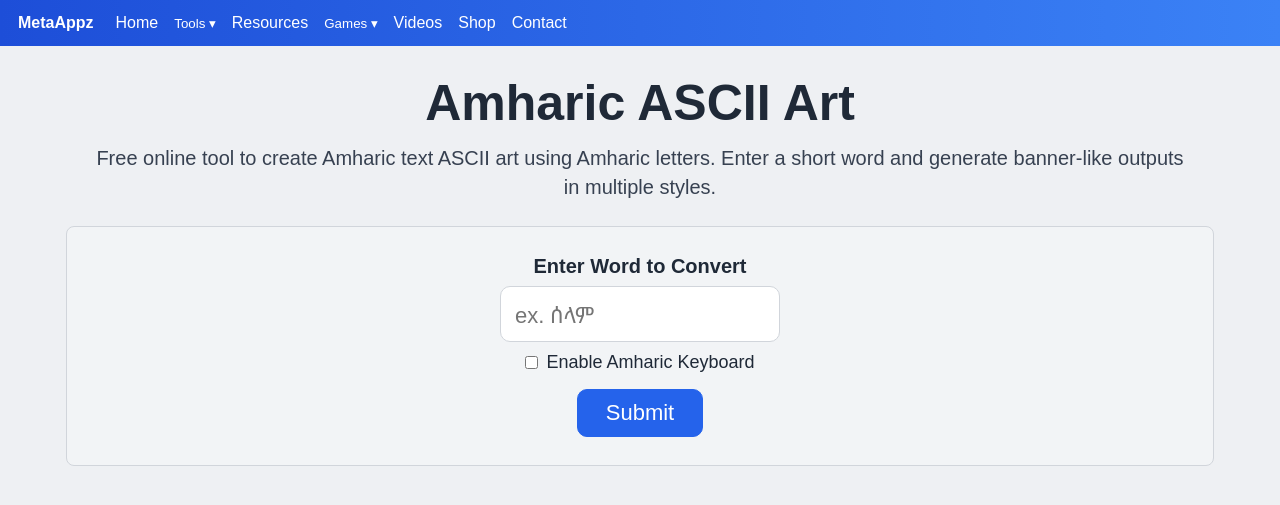
After one commit to samuelabera21/Samuel_AI_Tools_App, a Flask app: page /Tools/Amharic_To_ASCII_Art in a window 1280 px wide. The commit adds this page. Shown: the top 505 px of the page. Run offline with Flask 3, Linux system fonts and the light colour scheme.

Commit message:
Amharic ASCII Art

```diff
--- a/app.py
+++ b/app.py
@@ -29,6 +29,7 @@ from tools.ethiopian_date_converter.service import (
     to_ethiopian_payload,
     to_gregorian_payload,
 )
+from tools.amharic_ascii_art.service import generate_amharic_ascii_art
 
 app = Flask(__name__)
 SHORT_LINK_PUBLIC_BASE_URL = os.getenv("SHORT_LINK_PUBLIC_BASE_URL", "https://መ.com")
@@ -76,6 +77,11 @@ def amharic_link_shortner_page():
 @app.route("/Tools/Ethiopian_Date_Converter")
 def ethiopian_date_converter_page():
     return render_template("ethiopian_date_converter.html")
+
+
+@app.route("/Tools/Amharic_To_ASCII_Art")
+def amharic_ascii_art_page():
+    return render_template("amharic_ascii_art.html")
 
 
 @app.route("/Tools/Amharic_OCR", methods=["GET", "POST"])
@@ -433,6 +439,19 @@ def ethiopian_date_calculator_api():
         return jsonify({"error": "Unexpected server error while calculating Ethiopian date."}), 500
 
 
+@app.route("/api/amharic-ascii-art", methods=["POST"])
+def amharic_ascii_art_api():
+    payload = request.get_json(silent=True) or {}
+    text = str(payload.get("text", "")).strip()
+
+    try:
+        return jsonify(generate_amharic_ascii_art(text))
+    except ValueError as exc:
+        return jsonify({"error": str(exc)}), 400
+    except Exception:
+        return jsonify({"error": "Unexpected server error while generating ASCII art."}), 500
+
+
 @app.route("/download", methods=["POST"])
 def download_text():
     text = request.form.get("text", "")
--- /dev/null
+++ b/static/css/amharic_ascii_art.css
@@ -0,0 +1,158 @@
+body {
+    background: #eef0f3;
+    color: #1f2937;
+}
+
+.page {
+    max-width: 1180px;
+    margin: 28px auto;
+    padding: 0 16px;
+}
+
+.title {
+    text-align: center;
+    font-size: 50px;
+    margin: 20px 0 12px;
+}
+
+.subtitle {
+    text-align: center;
+    max-width: 1100px;
+    margin: 0 auto 24px;
+    line-height: 1.45;
+    font-size: 20px;
+    color: #374151;
+}
+
+.card {
+    border: 1px solid #d1d5db;
+    border-radius: 8px;
+    background: #f2f4f6;
+    padding: 28px 24px;
+}
+
+.label {
+    display: block;
+    text-align: center;
+    margin: 0 0 8px;
+    font-weight: 700;
+    font-size: 20px;
+}
+
+#ascii-input {
+    width: 280px;
+    max-width: 100%;
+    display: block;
+    margin: 0 auto;
+    border: 1px solid #d1d5db;
+    border-radius: 10px;
+    padding: 12px 14px;
+    font-size: 22px;
+    color: #1f2937;
+    background: #fff;
+    font-family: "Abyssinica SIL", "Noto Sans Ethiopic", sans-serif;
+}
+
+#ascii-input:focus {
+    outline: 3px solid #bfdbfe;
+    border-color: #2563eb;
+}
+
+.switch-row {
+    width: fit-content;
+    display: flex;
+    align-items: center;
+    gap: 8px;
+    margin: 10px auto 0;
+    font-size: 18px;
+}
+
+.actions {
+    display: flex;
+    justify-content: center;
+    margin-top: 16px;
+}
+
+#submit-btn {
+    border: 1px solid #2563eb;
+    background: #2563eb;
+    color: #fff;
+    border-radius: 10px;
+    padding: 10px 28px;
+    font-size: 22px;
+    cursor: pointer;
+}
+
+.error {
+    margin: 14px auto 0;
+    max-width: 620px;
+    border: 1px solid #fecaca;
+    background: #fef2f2;
+    color: #b91c1c;
+    border-radius: 8px;
+    padding: 8px 12px;
+    font-size: 18px;
+}
+
+.result-wrap {
+    margin-top: 22px;
+    background: #bdd0ec;
+    border: 1px solid #a3bfdf;
+    border-radius: 8px;
+    padding: 16px;
+}
+
+.style-card + .style-card {
+    margin-top: 26px;
+}
+
+.style-head {
+    display: flex;
+    align-items: center;
+    gap: 8px;
+}
+
+.style-head h2 {
+    font-size: 26px;
+    color: #0f3a80;
+}
+
+.copy-btn {
+    width: 40px;
+    height: 40px;
+    border: 1px solid #2563eb;
+    border-radius: 8px;
+    background: #eff6ff;
+    color: #1d4ed8;
+    font-size: 20px;
+    cursor: pointer;
+}
+
+pre {
+    margin-top: 10px;
+    white-space: pre;
+    overflow-x: auto;
+    color: #133d80;
+    font-size: 22px;
+    line-height: 1.15;
+    font-family: "Abyssinica SIL", "Noto Sans Ethiopic", monospace;
+}
+
+.hidden {
+    display: none;
+}
+
+@media (max-width: 860px) {
+    .title {
+        font-size: 40px;
+    }
+
+    .subtitle {
+        font-size: 18px;
+    }
+
+    #submit-btn,
+    pre {
+        font-size: 18px;
+    }
+}
--- /dev/null
+++ b/static/js/amharic_ascii_art.js
@@ -0,0 +1,120 @@
+const asciiInput = document.getElementById("ascii-input");
+const keyboardToggle = document.getElementById("keyboard-toggle");
+const submitBtn = document.getElementById("submit-btn");
+const errorEl = document.getElementById("ascii-error");
+const resultWrap = document.getElementById("result-wrap");
+const style1Text = document.getElementById("style-1-text");
+const style2Text = document.getElementById("style-2-text");
+const copyStyle1Btn = document.getElementById("copy-style-1");
+const copyStyle2Btn = document.getElementById("copy-style-2");
+
+const latinToAmharicMap = {
+    h: "ሀ", l: "ለ", m: "መ", s: "ሰ", r: "ረ", b: "በ",
+    t: "ተ", n: "ነ", k: "ከ", w: "ወ", y: "የ", d: "ደ",
+    g: "ገ", p: "ፐ", f: "ፈ", q: "ቀ", c: "ቸ", j: "ጀ",
+    z: "ዘ", x: "ሸ", v: "ቨ", a: "አ", e: "እ", i: "ኢ",
+    o: "ኦ", u: "ኡ"
+};
+
+function showError(message) {
+    errorEl.textContent = message;
+    errorEl.classList.remove("hidden");
+}
+
+function hideError() {
+    errorEl.textContent = "";
+    errorEl.classList.add("hidden");
+}
+
+function setLoading(isLoading) {
+    submitBtn.disabled = isLoading;
+    submitBtn.textContent = isLoading ? "Generating..." : "Submit";
+}
+
+async function copyText(value) {
+    if (!value) {
+        return;
+    }
+
+    try {
+        await navigator.clipboard.writeText(value);
+    } catch (error) {
+        showError("Could not copy text. Please copy manually.");
+    }
+}
+
+function insertAtCursor(input, text) {
+    const start = input.selectionStart;
+    const end = input.selectionEnd;
+    const current = input.value;
+
+    input.value = current.slice(0, start) + text + current.slice(end);
+    const pos = start + text.length;
+    input.selectionStart = pos;
+    input.selectionEnd = pos;
+}
+
+async function generateAsciiArt() {
+    hideError();
+    const text = asciiInput.value.trim();
+
+    if (!text) {
+        showError("Please type a word first.");
+        return;
+    }
+
+    setLoading(true);
+
+    try {
+        const response = await fetch("/api/amharic-ascii-art", {
+            method: "POST",
+            headers: { "Content-Type": "application/json" },
+            body: JSON.stringify({ text })
+        });
+
+        const data = await response.json();
+        if (!response.ok) {
+            throw new Error(data.error || "Could not generate ASCII art.");
+        }
+
+        style1Text.textContent = data.style1 || "";
+        style2Text.textContent = data.style2 || "";
+        resultWrap.classList.remove("hidden");
+    } catch (error) {
+        showError(error.message || "Could not generate ASCII art.");
+    } finally {
+        setLoading(false);
+    }
+}
+
+asciiInput.addEventListener("keydown", (event) => {
+    if (event.key === "Enter") {
+        event.preventDefault();
+        generateAsciiArt();
+        return;
+    }
+
+    if (!keyboardToggle.checked) {
+        return;
+    }
+
+    if (event.ctrlKey || event.altKey || event.metaKey) {
+        return;
+    }
+
+    if (event.key.length !== 1) {
+        return;
+    }
+
+    const mapped = latinToAmharicMap[event.key.toLowerCase()];
+    if (!mapped) {
+        return;
+    }
+
+    event.preventDefault();
+    insertAtCursor(asciiInput, mapped);
+});
+
+submitBtn.addEventListener("click", generateAsciiArt);
+copyStyle1Btn.addEventListener("click", () => copyText(style1Text.textContent));
+copyStyle2Btn.addEventListener("click", () => copyText(style2Text.textContent));
--- /dev/null
+++ b/templates/amharic_ascii_art.html
@@ -0,0 +1,92 @@
+<!DOCTYPE html>
+<html lang="en">
+<head>
+    <meta charset="UTF-8">
+    <meta name="viewport" content="width=device-width, initial-scale=1.0">
+    <title>Amharic ASCII Art - AI Tools App</title>
+    <link rel="stylesheet" href="{{ url_for('static', filename='css/base.css') }}">
+    <link rel="stylesheet" href="{{ url_for('static', filename='css/amharic_ascii_art.css') }}">
+</head>
+<body>
+    <header class="topbar">
+        <div class="brand">MetaAppz</div>
+        <nav class="nav">
+            <a href="/">Home</a>
+            <div class="dropdown">
+                <button class="drop-btn" type="button">Tools ▾</button>
+                <div class="dropdown-menu">
+                    <a href="/Tools/Amharic_OCR">Amharic OCR</a>
+                    <a href="/Tools/Numbers_to_Amharic_Words_Converter">Amharic Numbers Converter</a>
+                    <a href="/Tools/Geez_Numbers_Converter">Geez Numbers Converter</a>
+                    <a href="/Tools/Ethiopia_Phone_Numbers">Ethiopian Phone Number Validator</a>
+                    <a href="/Tools/Ethiopian_Name_Generator">Ethiopian Baby Name Generator</a>
+                    <a href="/Tools/Amharic_Link_Shortner">Amharic Link Shortner</a>
+                    <a href="/Tools/Ethiopian_Date_Converter">Ethiopian Date Converter</a>
+                    <a href="/Tools/Amharic_To_ASCII_Art">Amharic ASCII Art</a>
+                    <a href="/Tools/Free_Amharic_Keyboard">Amharic Keyboard</a>
+                    <a href="/Tools/Amharic_Text_To_Speech">Amharic Text-to-Speech</a>
+                    <a href="/Tools/Amharic_Words_Generator">Random Amharic Words Generator</a>
+                    <a href="/Tools/Amharic_to_Image">Amharic AI Prompt to Image Generator</a>
+                </div>
+            </div>
+            <a href="#">Resources</a>
+            <div class="dropdown">
+                <button class="drop-btn" type="button">Games ▾</button>
+                <div class="dropdown-menu">
+                    <a href="/Games/Amharic_Hangman_Game">Hangman in Amharic</a>
+                    <a href="#">Amharic Riddles</a>
+                    <a href="#">Amharic Typing Game</a>
+                    <a href="#">Amharic Word Search</a>
+                </div>
+            </div>
+            <a href="#">Videos</a>
+            <a href="#">Shop</a>
+            <a href="#">Contact</a>
+        </nav>
+    </header>
+
+    <main class="page">
+        <h1 class="title">Amharic ASCII Art</h1>
+        <p class="subtitle">
+            Free online tool to create Amharic text ASCII art using Amharic letters. Enter a short word and
+            generate banner-like outputs in multiple styles.
+        </p>
+
+        <section class="card">
+            <label class="label" for="ascii-input">Enter Word to Convert</label>
+            <input id="ascii-input" type="text" placeholder="ex. ሰላም" autocomplete="off">
+
+            <label class="switch-row" for="keyboard-toggle">
+                <input id="keyboard-toggle" type="checkbox">
+                <span>Enable Amharic Keyboard</span>
+            </label>
+
+            <div class="actions">
+                <button id="submit-btn" type="button">Submit</button>
+            </div>
+
+            <p id="ascii-error" class="error hidden"></p>
+
+            <section id="result-wrap" class="result-wrap hidden" aria-live="polite">
+                <article class="style-card">
+                    <div class="style-head">
+                        <h2>STYLE 1 :</h2>
+                        <button id="copy-style-1" class="copy-btn" type="button" title="Copy style 1">📋</button>
+                    </div>
+                    <pre id="style-1-text"></pre>
+                </article>
+
+                <article class="style-card">
+                    <div class="style-head">
+                        <h2>STYLE 2 :</h2>
+                        <button id="copy-style-2" class="copy-btn" type="button" title="Copy style 2">📋</button>
+                    </div>
+                    <pre id="style-2-text"></pre>
+                </article>
+            </section>
+        </section>
+    </main>
+
+    <script src="{{ url_for('static', filename='js/amharic_ascii_art.js') }}"></script>
+</body>
+</html>
--- a/templates/home.html
+++ b/templates/home.html
@@ -22,6 +22,7 @@
           <a href="/Tools/Ethiopian_Name_Generator">Ethiopian Baby Name Generator</a>
           <a href="/Tools/Amharic_Link_Shortner">Amharic Link Shortner</a>
           <a href="/Tools/Ethiopian_Date_Converter">Ethiopian Date Converter</a>
+          <a href="/Tools/Amharic_To_ASCII_Art">Amharic ASCII Art</a>
           <a href="/Tools/Amharic_to_Image">Amharic AI Prompt to Image Generator</a>
           <a href="/Tools/Free_Amharic_Keyboard">Amharic Keyboard</a>
           <a href="/Tools/Amharic_Text_To_Speech">Amharic Text-to-Speech</a>
@@ -59,6 +60,7 @@
       <a class="card" href="/Tools/Amharic_to_Image"><div class="live">LIVE</div><h3>Amharic AI Prompt to Image Generator</h3><p>Generate a new AI image from an Amharic prompt.</p></a>
       <a class="card" href="#"><div class="soon">COMING SOON</div><h3>Amharic Spelling Checker</h3><p>Check Amharic spelling instantly.</p></a>
       <a class="card" href="/Tools/Amharic_Words_Generator"><div class="live">LIVE</div><h3>Random Amharic Words Generator</h3><p>Generate random Amharic words with filter and output styles.</p></a>
+      <a class="card" href="/Tools/Amharic_To_ASCII_Art"><div class="live">LIVE</div><h3>Amharic ASCII Art</h3><p>Generate Amharic ASCII art in multiple banner styles.</p></a>
       <a class="card" href="#"><div class="soon">COMING SOON</div><h3>Amharic Speech Recognition</h3><p>Transcribe speech to text.</p></a>
       <a class="card" href="#"><div class="soon">COMING SOON</div><h3>Amharic to Phonetics</h3><p>Convert Amharic words to IPA.</p></a>
       <a class="card" href="/Tools/Amharic_Link_Shortner"><div class="live">LIVE</div><h3>Ethiopic Links</h3><p>Short links using Ethiopic characters.</p></a>
```
Also changed, not shown: tools/amharic_ascii_art/service.py (added, +63 -0 lines), tools/amharic_ascii_art/README.md (added).
